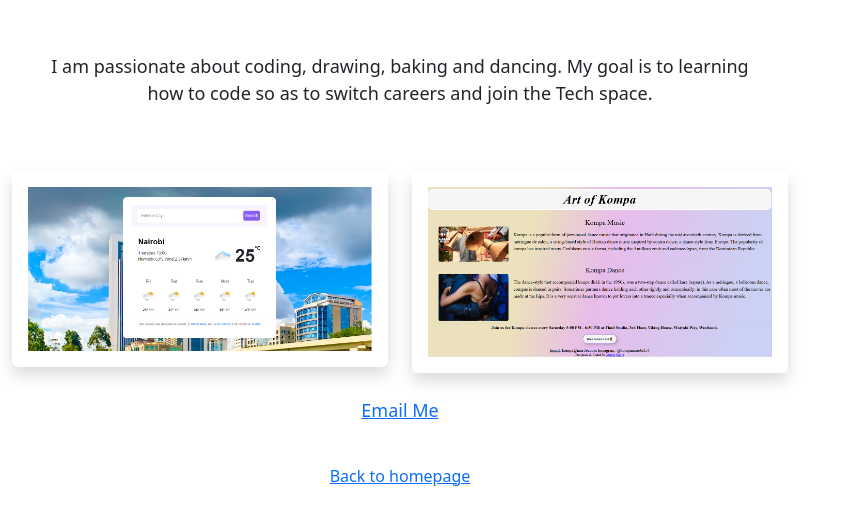
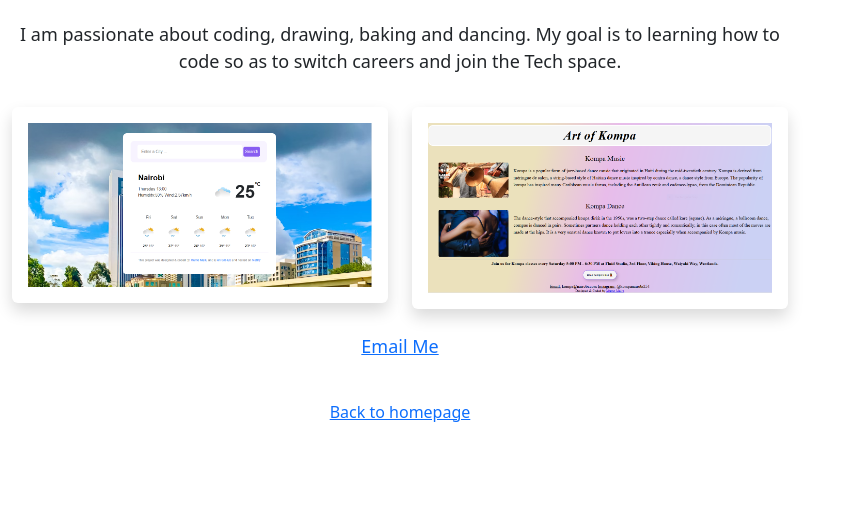
Before and after one commit to Mumo23/Mumo-Mailu, a plain HTML site: page about.html in a window 1280 px wide. Shown: the part 147-672 px from the top of the page, without its empty margins (0-845 px from the left). Drawn offline with nearby package versions, Linux system fonts and the light colour scheme.

Commit message:
Update about.html

```diff
--- a/about.html
+++ b/about.html
@@ -21,7 +21,7 @@
   <body>
     <h1 class="p-5">About Me</h1>
 
-    <p class="p-5">
+    <p class="p-3">
       I am passionate about coding, drawing, baking and dancing. My goal is to
       learning how to code so as to switch careers and join the Tech space.
     </p>
```
